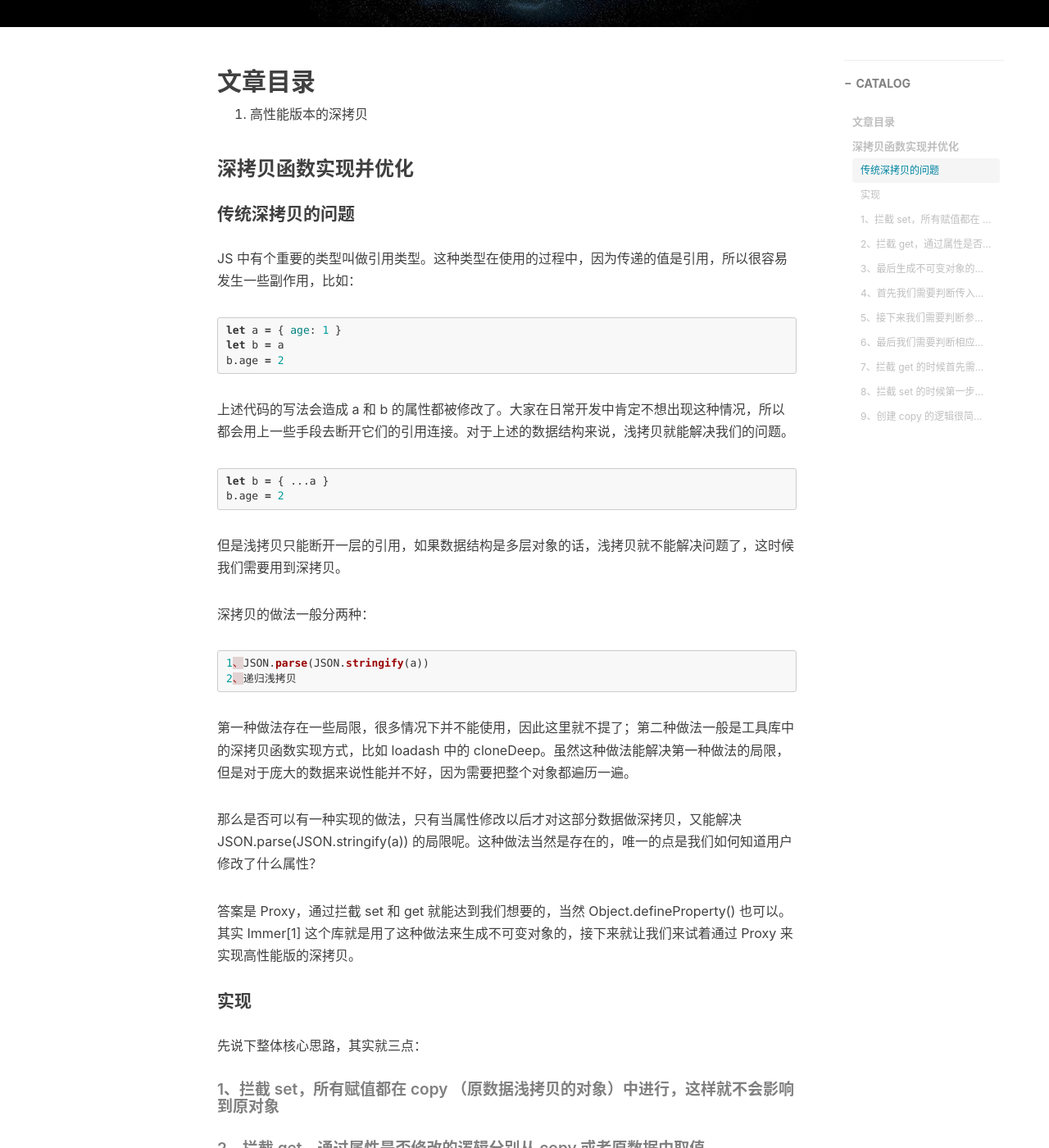
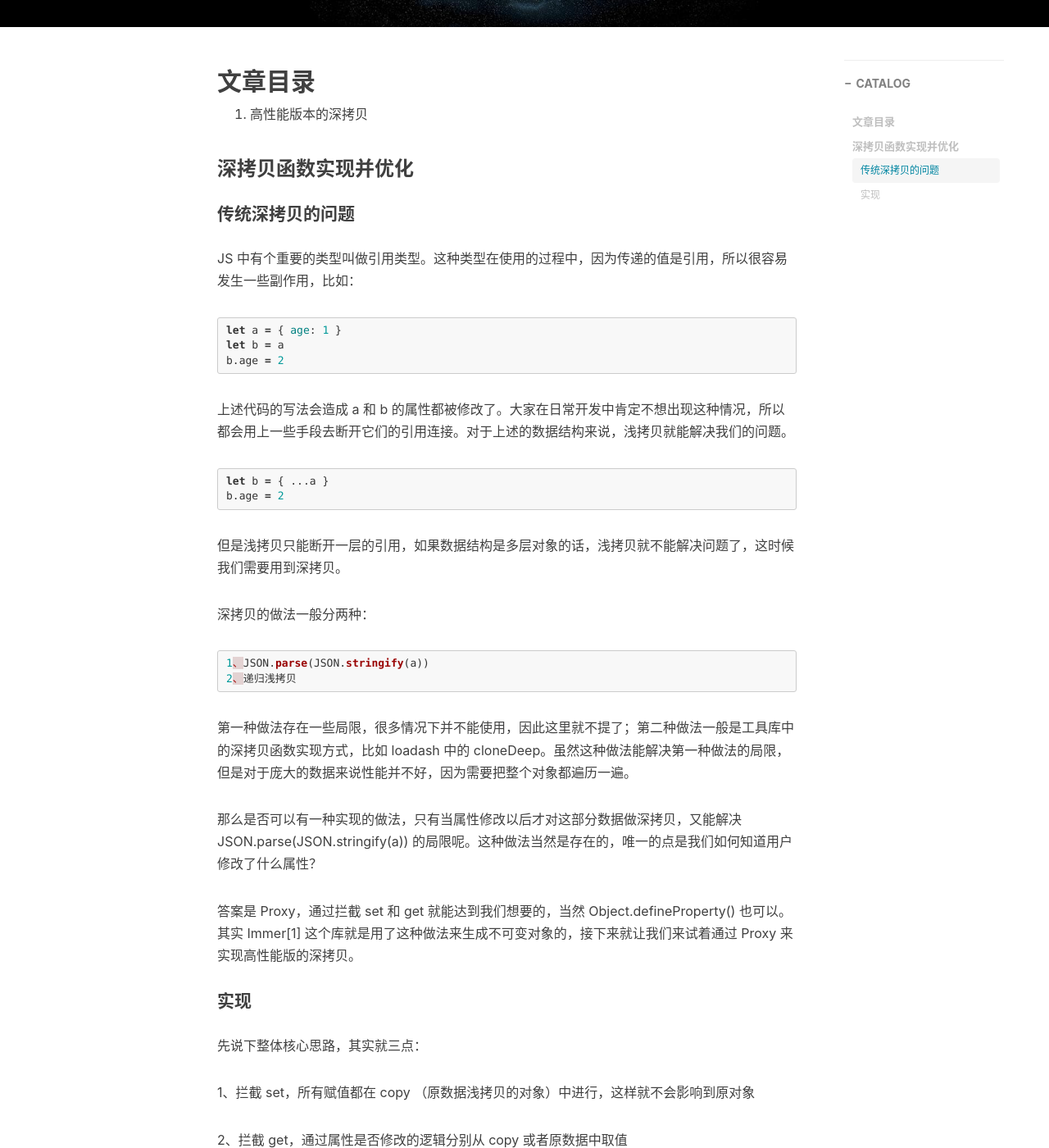
Before and after one commit to ExclusiveTreature/haotianblog.github.io, a Jekyll site: the page built from _posts/2019-08-10-实现一个高性能的深拷贝.md, in a window 1280 px wide and 1400 px high, scrolled down 490 px. Shown: the whole window at 82% size. Built offline with Jekyll 4.4.1, drawn with Linux system fonts in a browser that asks for light colours; nearby versions of some CDN libraries; comment, search, counter and statistics services are not loaded; some of the changed text lies outside the part shown.

Commit message:
changeStyle

````diff
--- a/_posts/2019-08-10-实现一个高性能的深拷贝.md
+++ b/_posts/2019-08-10-实现一个高性能的深拷贝.md
@@ -42,9 +42,11 @@ b.age = 2
 #### 实现
 先说下整体核心思路，其实就三点：
 
-##### 1、拦截 set，所有赋值都在 copy （原数据浅拷贝的对象）中进行，这样就不会影响到原对象
-##### 2、拦截 get，通过属性是否修改的逻辑分别从 copy 或者原数据中取值
-##### 3、最后生成不可变对象的时候遍历原对象，判断属性是否被修改过，也就是判断是否存在 copy。如果没有修改过的话，就返回原属性，并且也不再需要对子属性对象遍历，提高了性能。如果修改过的话，就需要把 copy 赋值到新对象上，并且递归遍历
+1、拦截 set，所有赋值都在 copy （原数据浅拷贝的对象）中进行，这样就不会影响到原对象
+
+2、拦截 get，通过属性是否修改的逻辑分别从 copy 或者原数据中取值
+
+3、最后生成不可变对象的时候遍历原对象，判断属性是否被修改过，也就是判断是否存在 copy。如果没有修改过的话，就返回原属性，并且也不再需要对子属性对象遍历，提高了性能。如果修改过的话，就需要把 copy 赋值到新对象上，并且递归遍历
 接下来是实现，我们既然要用 Proxy 实现，那么肯定得生成一个 Proxy 对象，因此我们首先来实现一个生成 Proxy 对象的函数。
 ```js
 // 用于判断是否为 proxy 对象
@@ -66,9 +68,12 @@ const getProxy = data => {
   return data
 }
 ```
-##### 4、首先我们需要判断传入的属性是不是已经为一个 proxy 对象，已经是的话直接返回即可。这里判断的核心是通过 value[MY_IMMER]，因为只有当是 proxy 对象以后才会触发我们自定义的拦截 get 函数，在拦截函数中判断如果 key 是 MY_IMMER 的话就返回 target
-##### 5、接下来我们需要判断参数是否是一个正常 Object 构造出来的对象或数组，isPlainObject 网上有很多实现，这里就不贴代码了，有兴趣的可以在文末阅读源码
-##### 6、最后我们需要判断相应的 proxy 是否已经创建过，创建过的话直接从 Map 中拿即可，否则就新创建一个。注意这里用于存放 proxy 对象的容器是 Map 而不是一个普通对象，这是因为如果用普通对象存放的话，在取值的时候会出现 <font color=red>爆栈</font> ，具体原因大家可以自行思考 🤔
+4、首先我们需要判断传入的属性是不是已经为一个 proxy 对象，已经是的话直接返回即可。这里判断的核心是通过 value[MY_IMMER]，因为只有当是 proxy 对象以后才会触发我们自定义的拦截 get 函数，在拦截函数中判断如果 key 是 MY_IMMER 的话就返回 target
+
+5、接下来我们需要判断参数是否是一个正常 Object 构造出来的对象或数组，isPlainObject 网上有很多实现，这里就不贴代码了，有兴趣的可以在文末阅读源码
+
+6、最后我们需要判断相应的 proxy 是否已经创建过，创建过的话直接从 Map 中拿即可，否则就新创建一个。注意这里用于存放 proxy 对象的容器是 Map 而不是一个普通对象，这是因为如果用普通对象存放的话，在取值的时候会出现 <font color=red>爆栈</font> ，具体原因大家可以自行思考 🤔
+
 接下来我们需要来实现 proxy 的拦截函数，这里有上文说过的两个核心思路。
 ```js
 // 注意这里还是用到了 Map，原理和上文说的一致
@@ -97,9 +102,11 @@ const getCopy = data => {
   return copy
 }
 ```
-##### 7、拦截 get 的时候首先需要判断 key 是不是 MY_IMMER，是的话说明这时候被访问的对象是个 proxy，我们需要把正确的 target 返回出去。然后就是正常返回值了，如果存在 copy 就返回 copy，否则返回原数据
-##### 8、拦截 set 的时候第一步肯定是生成一个 copy，因为赋值操作我们都需要在 copy 上进行，否则会影响原数据。然后在 copy 中赋值时不能把 proxy 对象赋值进去，否则最后生成的不可变对象内部会内存 proxy 对象，所以这里我们需要判断下是否为 proxy 对象
-##### 9、创建 copy 的逻辑很简单，就是判断数据的类型然后进行浅拷贝操作
+7、拦截 get 的时候首先需要判断 key 是不是 MY_IMMER，是的话说明这时候被访问的对象是个 proxy，我们需要把正确的 target 返回出去。然后就是正常返回值了，如果存在 copy 就返回 copy，否则返回原数据
+
+8、拦截 set 的时候第一步肯定是生成一个 copy，因为赋值操作我们都需要在 copy 上进行，否则会影响原数据。然后在 copy 中赋值时不能把 proxy 对象赋值进去，否则最后生成的不可变对象内部会内存 proxy 对象，所以这里我们需要判断下是否为 proxy 对象
+
+9、创建 copy 的逻辑很简单，就是判断数据的类型然后进行浅拷贝操作
 最后就是生成不可变对象的逻辑
 ```js
 const isChange = data => {
````
